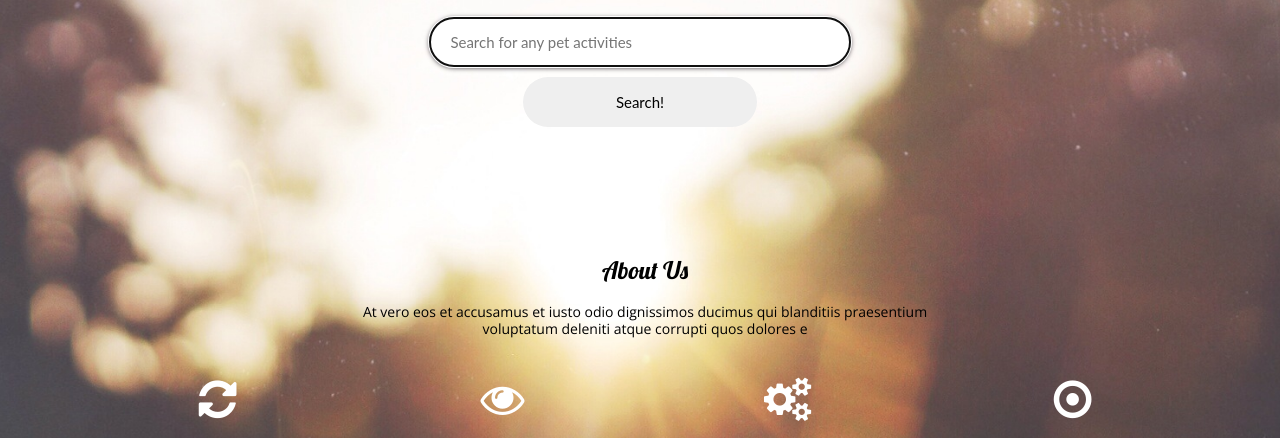
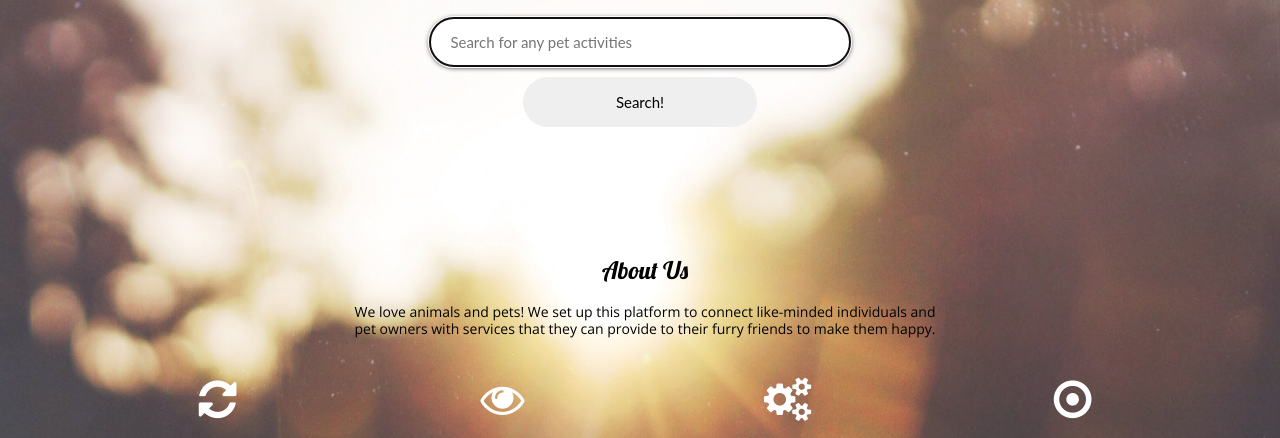
Before and after one commit to LostLoss/Pet-Bay, a plain HTML site: page index.html in a window 1280 px wide. Shown: the part 347-785 px from the top of the page. Drawn offline with nearby package versions, Linux system fonts and the light colour scheme.

Commit message:
new commit

```diff
--- a/index.html
+++ b/index.html
@@ -37,7 +37,7 @@
           <div class="col-md-12 col-sm-12 text-center" id="mission-box">
             <div class="about-title">
               <h2>About Us</h2>
-              <p>At vero eos et accusamus et iusto odio dignissimos ducimus qui blanditiis praesentium </br>voluptatum deleniti atque corrupti quos dolores e</p>
+              <p>We love animals and pets! We set up this platform to connect like-minded individuals and </br>pet owners with services that they can provide to their furry friends to make them happy.</p>
             </div>
             <div class="col-md-3 col-sm-6 col-xs-12 wow fadeInUp delay-02s">
               <div class="img">
```
Also changed, not shown: 1 other file.
